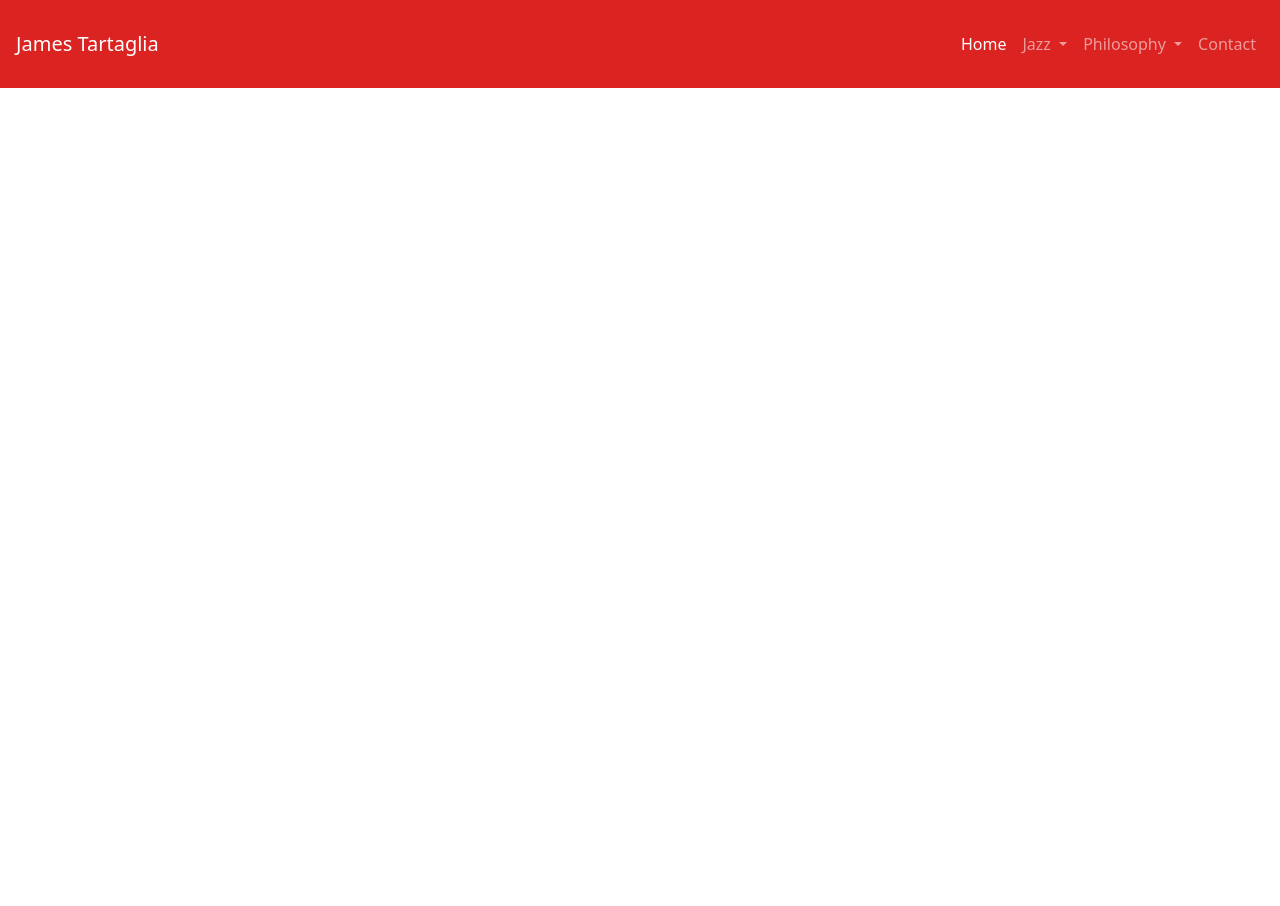
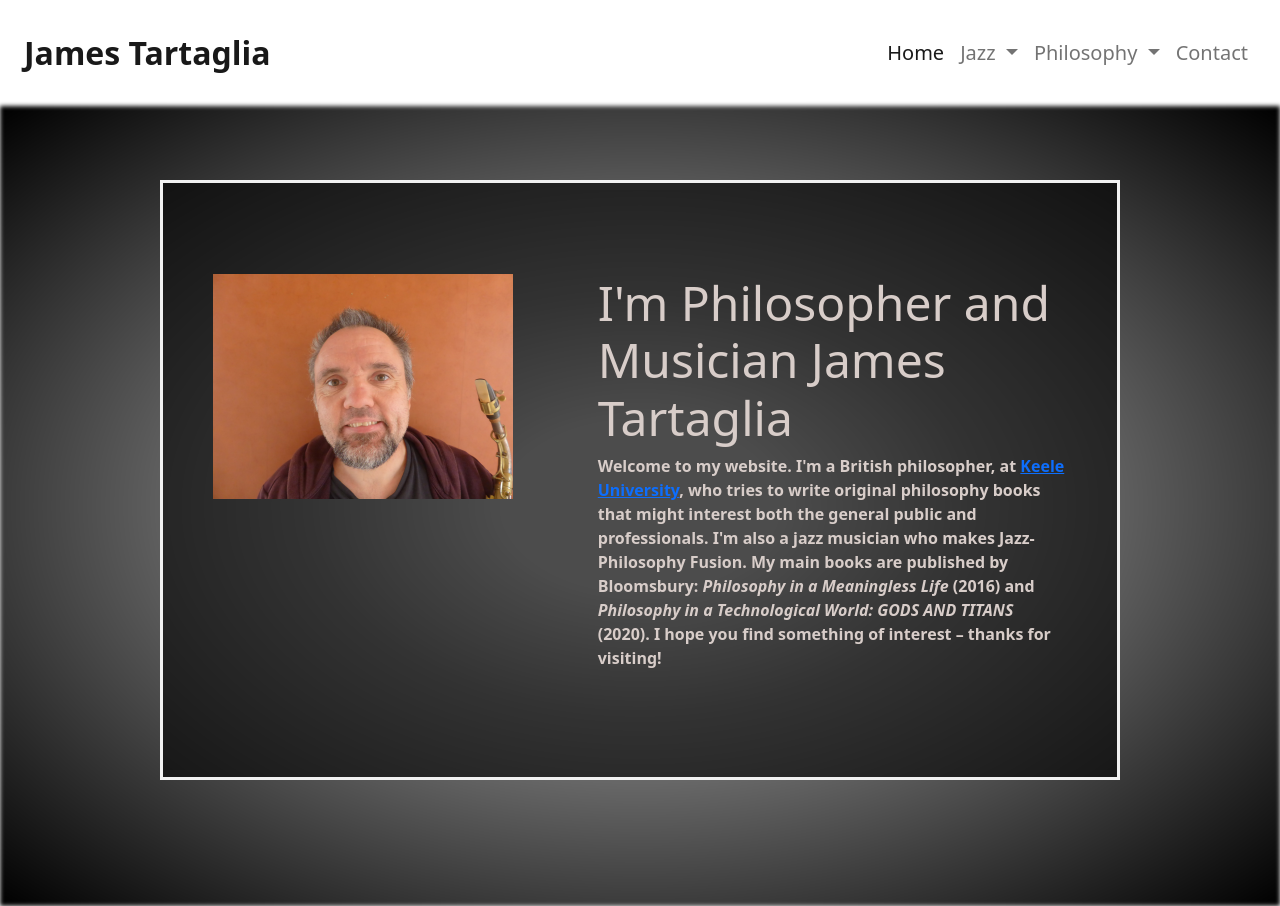
Before and after one commit to ajkimberley/JamesTartaglia, a website built with Parcel: page index.html in a window 1280 px wide. Before the commit the page ends 800 px from the top, so only its background shows below. Built offline with nearby package versions, Linux system fonts and the light colour scheme; files whose address does not match are found by name.

Commit message:
configre background image and hero text

```diff
--- a/index.html
+++ b/index.html
@@ -23,8 +23,8 @@
 
 <body>
   <!-- Header -->
-  <nav class="navbar navbar-expand-lg navbar-dark bg-primary px-3 py-4">
-    <a class="navbar-brand" href="#">James Tartaglia</a>
+  <nav class="navbar navbar-expand-lg navbar-light bg-transparent p-4 fs-5">
+    <a class="navbar-brand fw-bold fs-2" href="#">James Tartaglia</a>
     <button class="navbar-toggler" type="button" data-toggle="collapse" data-target="#navbarNavAltMarkup"
       aria-controls="navbarNavAltMarkup" aria-expanded="false" aria-label="Toggle navigation">
       <span class="navbar-toggler-icon"></span>
@@ -51,21 +51,33 @@
           <div class="dropdown-menu" aria-labelledby="navbarDropdownMenuLink">
             <a class="dropdown-item" href="#">Books</a>
             <a class="dropdown-item" href="#">Papers</a>
-            <a class="dropdown-item" href="#">Research</a>
+            <a class="dropdown-item" href="#"></a>
           </div>
         </span>
         <a class="nav-item nav-link" href="#">Contact</a>
       </div>
   </nav>
 
-  <!-- Navigation -->
+  <!-- Jumbotron -->
+  <div class="jumbotron"></div>
+  <div class="d-flex w-75 h-75 p-2 justify-content-around align-items-center jumbotron-content">
+    <div class="d-flex justify-content-around align-items-start">
+      <img src="img/JamesTartagliaPortraitSmall.png" alt="James Tartaglia" class="" />
+      <div class="w-50 ">
+        <h1 class="text-light-grey display-5">I'm Philosopher and Musician James Tartaglia</h1>
+        <p class="text-light-grey align-self-center">
+          Welcome to my website. I'm a British philosopher, at <a href="https://www.keele.ac.uk/spgs/staff/tartaglia/" target="_blank">Keele University</a>, who tries to write original philosophy books that might interest both the general public and professionals. I'm also a jazz musician who makes Jazz-Philosophy Fusion. My main books are published by Bloomsbury:  <i>Philosophy in a Meaningless Life</i> (2016) and <i>Philosophy in a Technological World: GODS AND TITANS</i> (2020). I hope you find something of interest – thanks for visiting!
+        </p>
+      </div>
+    </div>
+  </div>
 
   <!-- Scripts -->
   <script src="js/vendor/modernizr-3.11.2.min.js"></script>
   <script src="js/plugins.js"></script>
   <script src="https://code.jquery.com/jquery-3.5.1.slim.min.js"
     integrity="sha256-4+XzXVhsDmqanXGHaHvgh1gMQKX40OUvDEBTu8JcmNs=" crossorigin="anonymous"></script>
-<script src="node_modules/bootstrap/dist/js/bootstrap.bundle.min.js"></script>
+  <script src="node_modules/bootstrap/dist/js/bootstrap.bundle.min.js"></script>
   <script src="js/main.js"></script>
 
   <!-- Google Analytics: change UA-XXXXX-Y to be your site's ID. -->
--- a/sass/_home.scss
+++ b/sass/_home.scss
@@ -1,4 +1,25 @@
-.my-div {
-  width: 500px;
-  height: 500px;
+  body, html {
+    height: 100%;
+  }
+
+
+
+.jumbotron{
+  background: radial-gradient(ellipse at center, rgba(0,0,0,.25) 15%, rgba(0,0,0,.50) 37%, rgba(0,0,0, 1.00) 100%), url('../img/Space-Time.png  ') no-repeat center center scroll;
+  background-repeat: no-repeat;
+  height: 100%;
+  filter: blur(2px);
+  -webkit-filter: blur(2px);
 }
+
+.jumbotron-content{
+  background-color: rgb(0,0,0); /* Fallback color */
+  background-color: rgba(0,0,0, 0.6); /* Black w/opacity/see-through */
+  color: white;
+  font-weight: bold;
+  border: 3px solid #f1f1f1;
+  position: absolute;
+  top: 60%;
+  left: 50%;
+  transform: translate(-50%, -50%);
+}
```
Also changed, not shown: css/style.css, img/Greek-Letters.jpg (added), img/JamesTartagliaPortraitSmall.png (added), img/Space-Time-Widescreen.png (added), img/Surrealism.jpg (added), 3 other files.
